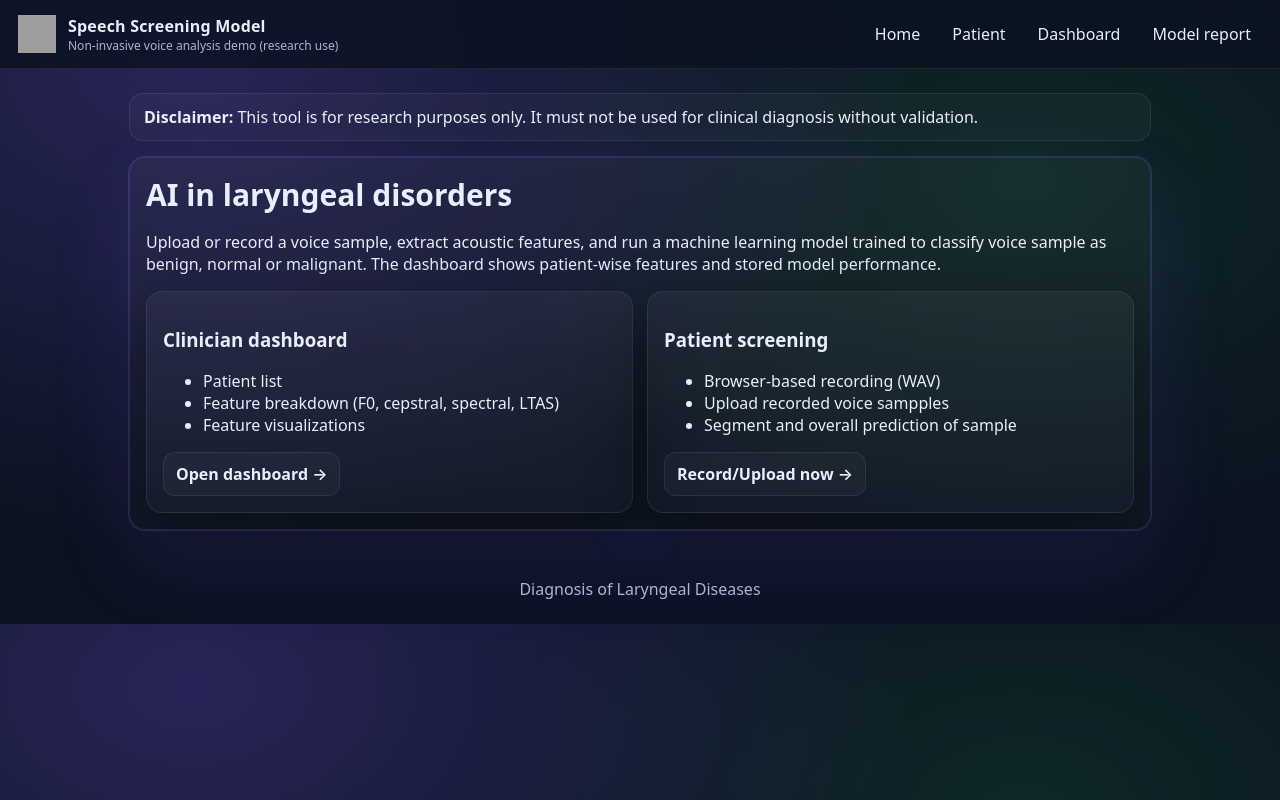
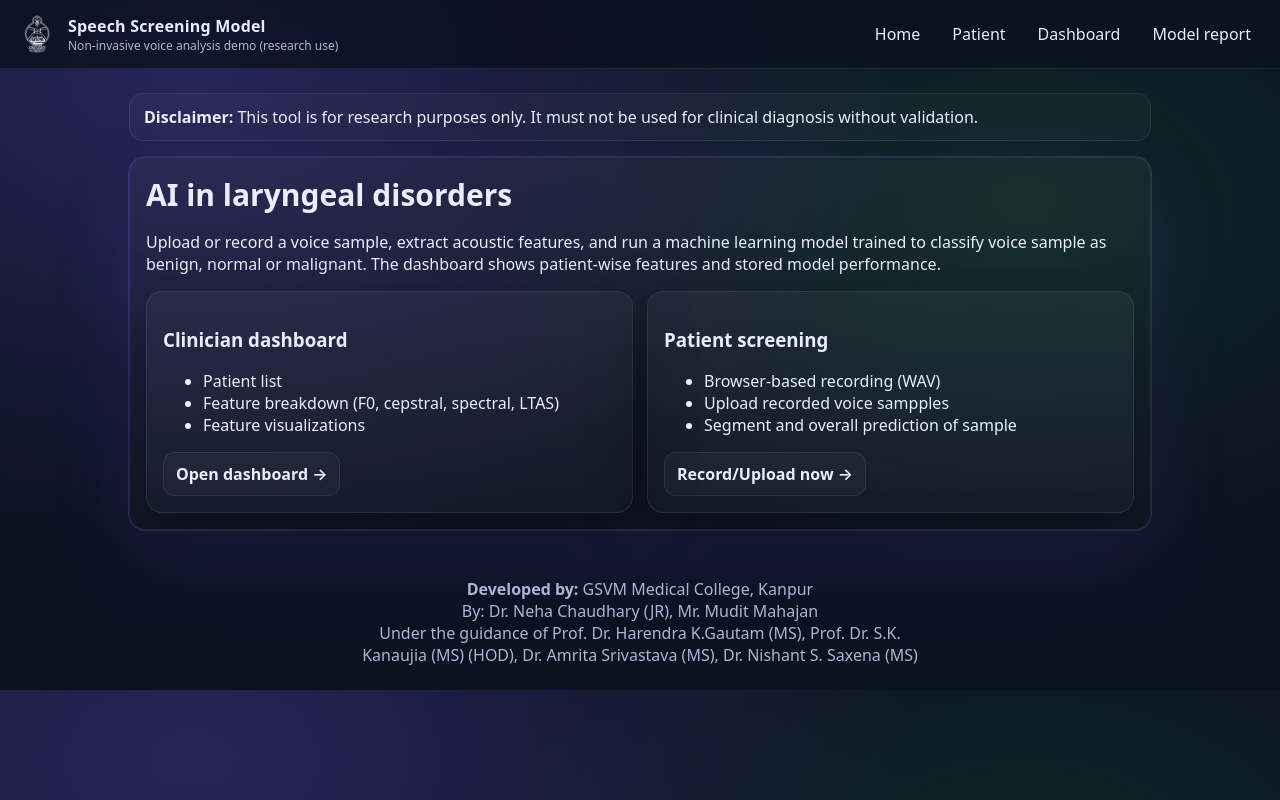
Before and after one commit to mudit-mhjn/voice-model, a FastAPI app: page / in a window 1280 px wide. Run offline with FastAPI, Linux system fonts and the light colour scheme; grey boxes are pictures that could not be loaded.

Commit message:
logo and footer

```diff
--- a/app/static/app.css
+++ b/app/static/app.css
@@ -25,7 +25,10 @@
     background: rgba(11,18,32,0.8); backdrop-filter: blur(10px);
   }
   .brand{display:flex; gap:12px; align-items:center}
-  .logo{width:38px; height:38px}
+  .logo{width:38px; height:38px;
+        filter: brightness(0) invert(1);
+        opacity: 0.95;
+      }
   .brand-title{font-weight:800; letter-spacing:0.2px}
   .brand-sub{font-size:12px; color:var(--muted)}
   .nav{display:flex; gap:10px; flex-wrap:wrap}
--- a/app/templates/base.html
+++ b/app/templates/base.html
@@ -10,7 +10,7 @@
 <body>
   <header class="topbar">
     <div class="brand">
-      <img src="/static/logo.svg" class="logo" alt="logo"/>
+      <img src="/static/file.svg" class="logo" alt="logo"/>
       <div>
         <div class="brand-title">Speech Screening Model</div>
         <div class="brand-sub">Non-invasive voice analysis demo (research use)</div>
@@ -33,7 +33,12 @@
   </main>
 
   <footer class="footer">
-    <span>Diagnosis of Laryngeal Diseases</span>
+    <div>
+      <div><b>Developed by:</b> GSVM Medical College, Kanpur</div>
+      <div>By: Dr. Neha Chaudhary (JR), Mr. Mudit Mahajan</div>
+      <div>Under the guidance of Prof. Dr. Harendra K.Gautam (MS), Prof. Dr. S.K.<br>
+      Kanaujia (MS) (HOD), Dr. Amrita Srivastava (MS), Dr. Nishant S. Saxena (MS)</div>
+    </div>
   </footer>
 
   <script src="/static/app.js"></script>
```
Also changed, not shown: app/static/file.svg (added), images/GSVM_Kanpur.jpg (added), 2 other files.
